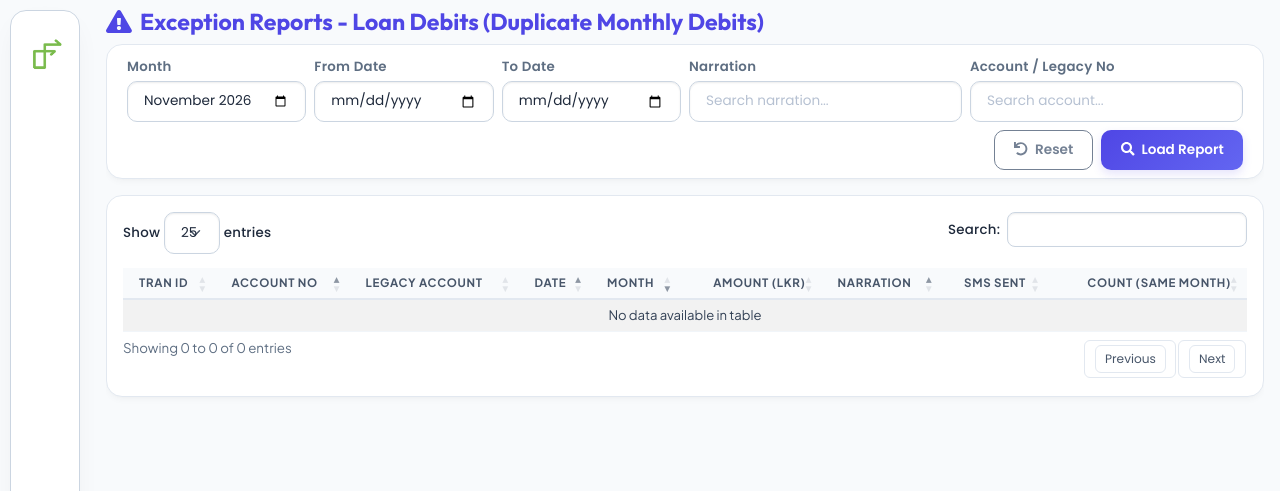
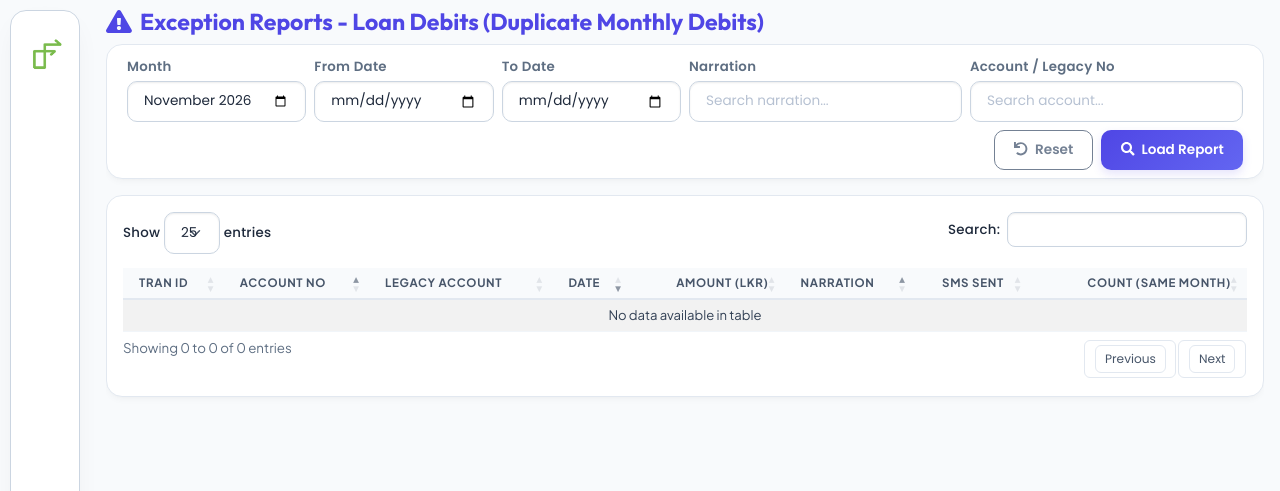
Before and after one commit to STEVENx101/device-portal-git, a Java web app: template src/main/webapp/WEB-INF/jsp/loan-debits-exception.jsp in a window 1280 px wide. Shown: the top 491 px of the page. Run offline with Spring Boot 4, a stand-in JSP engine, Linux system fonts and the light colour scheme; the template is opened without the code that fills it, so the values that code supplies are empty; some libraries are stand-ins or nearby versions.

Commit message:
Remove Month column from Loan Debits Exception table and Excel export

```diff
--- a/src/main/java/com/fintrex/deviceportal/controller/CbsReportController.java
+++ b/src/main/java/com/fintrex/deviceportal/controller/CbsReportController.java
@@ -992,8 +992,8 @@ public class CbsReportController {
             rows = new ArrayList<>();
         }
 
-        String[] headers = {"Tran ID", "Account No", "Legacy Account", "Date", "Month", "Amount", "Narration", "SMS Sent", "Occurrences"};
-        String[] keys = {"tran_id", "account_no", "legacy_account", "trx_date", "debit_month", "amount", "narration", "sms_sent", "dup_count"};
+        String[] headers = {"Tran ID", "Account No", "Legacy Account", "Date", "Amount", "Narration", "SMS Sent", "Occurrences"};
+        String[] keys = {"tran_id", "account_no", "legacy_account", "trx_date", "amount", "narration", "sms_sent", "dup_count"};
         writeExcel(response, "loan_debits_exception_report.xlsx", headers, keys, rows);
     }
 }
--- a/src/main/webapp/WEB-INF/jsp/loan-debits-exception.jsp
+++ b/src/main/webapp/WEB-INF/jsp/loan-debits-exception.jsp
@@ -135,7 +135,6 @@
                                             <th>Account No</th>
                                             <th>Legacy Account</th>
                                             <th>Date</th>
-                                            <th>Month</th>
                                             <th class="text-end">Amount (LKR)</th>
                                             <th>Narration</th>
                                             <th class="text-center">SMS Sent</th>
@@ -197,13 +196,12 @@
                             dtReport = $('#tableLoanDebitsException').DataTable({
                                 data: rows,
                                 pageLength: 25,
-                                order: [[4, 'desc'], [1, 'asc'], [6, 'asc'], [3, 'asc']],
+                                order: [[3, 'desc'], [1, 'asc'], [5, 'asc']],
                                 columns: [
                                     { data: 'tran_id', defaultContent: '-' },
                                     { data: 'account_no', defaultContent: '-' },
                                     { data: 'legacy_account', defaultContent: '-' },
                                     { data: 'trx_date', defaultContent: '-' },
-                                    { data: 'debit_month', defaultContent: '-' },
                                     {
                                         data: 'amount',
                                         className: 'text-end fw-semi-bold',
```
